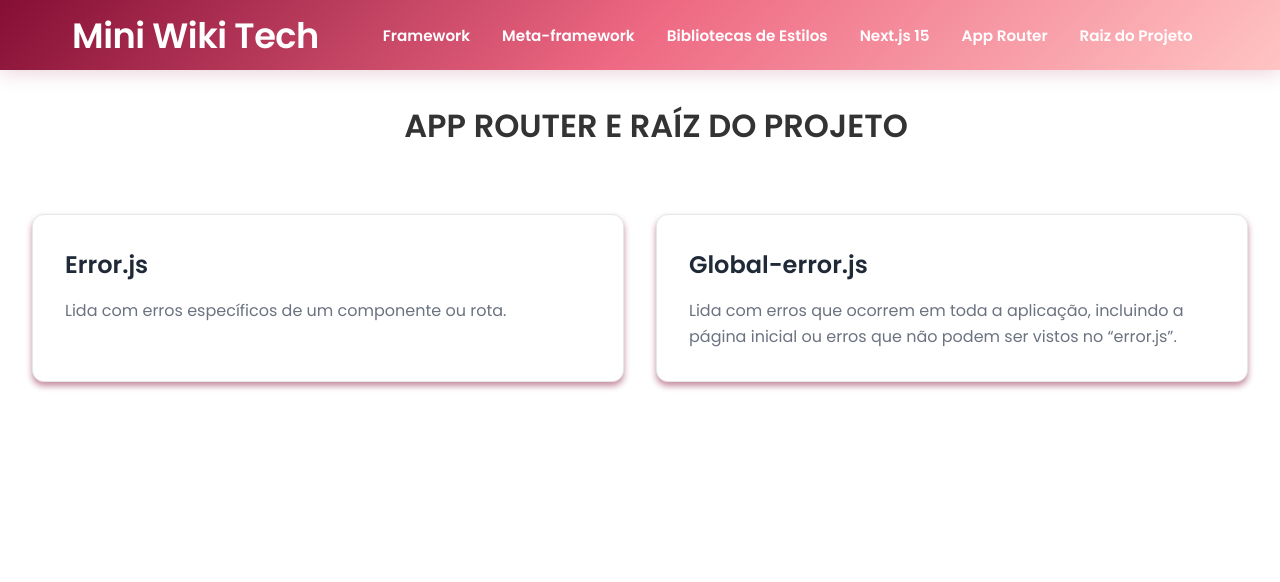
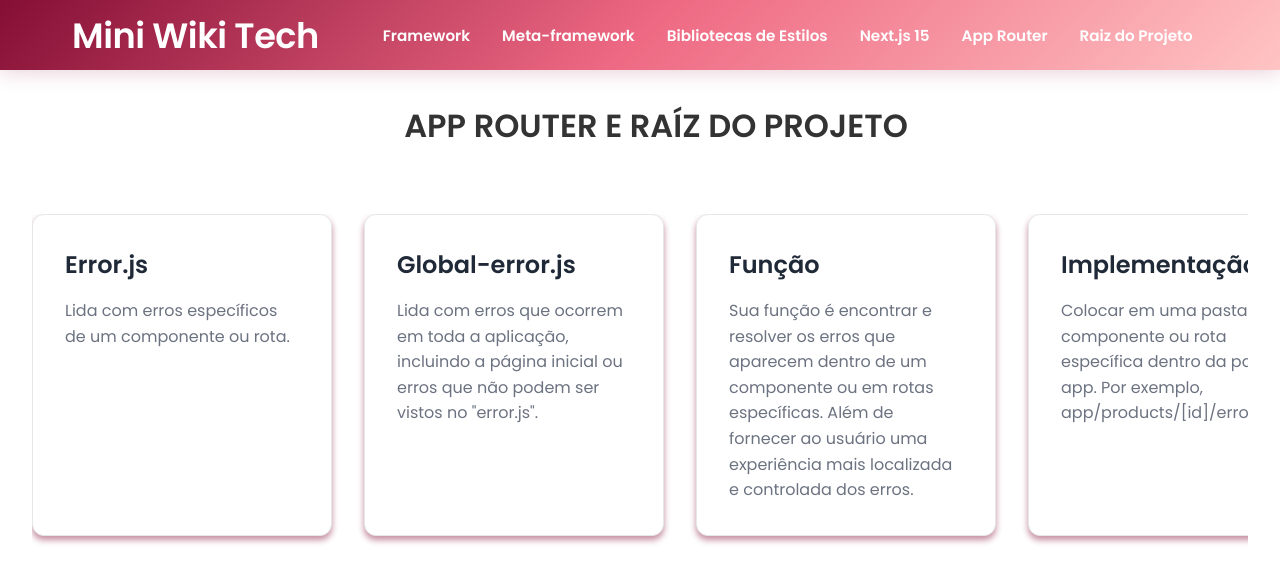
Before and after one commit to gihcaron/ATV04-Front, a Next.js app: page /routes/AppRouter in a window 1280 px wide. Shown: the top 582 px of the page. Built offline with nearby package versions, Linux system fonts and the light colour scheme.

Commit message:
feat: add cards

```diff
--- a/src/app/routes/AppRouter/approuter.jsx
+++ b/src/app/routes/AppRouter/approuter.jsx
@@ -8,7 +8,8 @@ export default function AppRouter() {
                 <h1 className={styles.title}>APP ROUTER E RAÍZ DO PROJETO</h1>
             </div>
             <div className={styles.container}>
-                <div className={styles.cardsContainer}>
+                <div className={styles.carousel}>
+                    <div className={styles.cardsWrapper}>
                         <div className={styles.card}>
                             <h1 className={styles.cardTitle}>Error.js</h1>
                             <p className={styles.cardParagraph}>
@@ -18,8 +19,21 @@ export default function AppRouter() {
                         <div className={styles.card}>
                             <h1 className={styles.cardTitle}>Global-error.js</h1>
                             <p className={styles.cardParagraph}>
-                            Lida com erros que ocorrem em toda a aplicação, incluindo a página inicial ou erros que não podem ser vistos no “error.js”.
+                                Lida com erros que ocorrem em toda a aplicação, incluindo a página inicial ou erros que não podem ser vistos no "error.js".
                             </p>
+                        </div>
+                        <div className={styles.card}>
+                            <h1 className={styles.cardTitle}>Função</h1>
+                            <p className={styles.cardParagraph}>
+                                Sua função é encontrar e resolver os erros que aparecem dentro de um componente ou em rotas específicas. Além de fornecer ao usuário uma experiência mais localizada e controlada dos erros.
+                            </p>
+                        </div>
+                        <div className={styles.card}>
+                            <h1 className={styles.cardTitle}>Implementação</h1>
+                            <p className={styles.cardParagraph}>
+                                Colocar em uma pasta de componente ou rota específica dentro da pasta app. Por exemplo, app/products/[id]/error.js.
+                            </p>
+                        </div>
                     </div>
                 </div>
             </div>
--- a/src/app/routes/AppRouter/approuter.module.css
+++ b/src/app/routes/AppRouter/approuter.module.css
@@ -12,6 +12,19 @@
     padding: 2rem;
 }
 
+.carousel {
+    overflow-x: auto;
+    overflow-y: hidden;
+    margin-top: 2rem;
+}
+
+.cardsWrapper {
+    display: flex;
+    gap: 2rem;
+    padding-bottom: 1rem;
+    min-width: max-content;
+}
+
 .cardsContainer {
     display: flex;
     gap: 2rem;
@@ -19,13 +32,14 @@
 }
 
 .card {
-    flex: 1;
+    flex: 0 0 300px;
     background: white;
     border-radius: 12px;
     padding: 2rem;
     box-shadow: 0 4px 6px #850e3679;
     border: 1px solid #e5e7eb;
     transition: transform 0.2s, box-shadow 0.2s;
+    min-height: 200px;
 }
 
 .card:hover {
```
Lines whose indentation alone changed are shown as unchanged.
